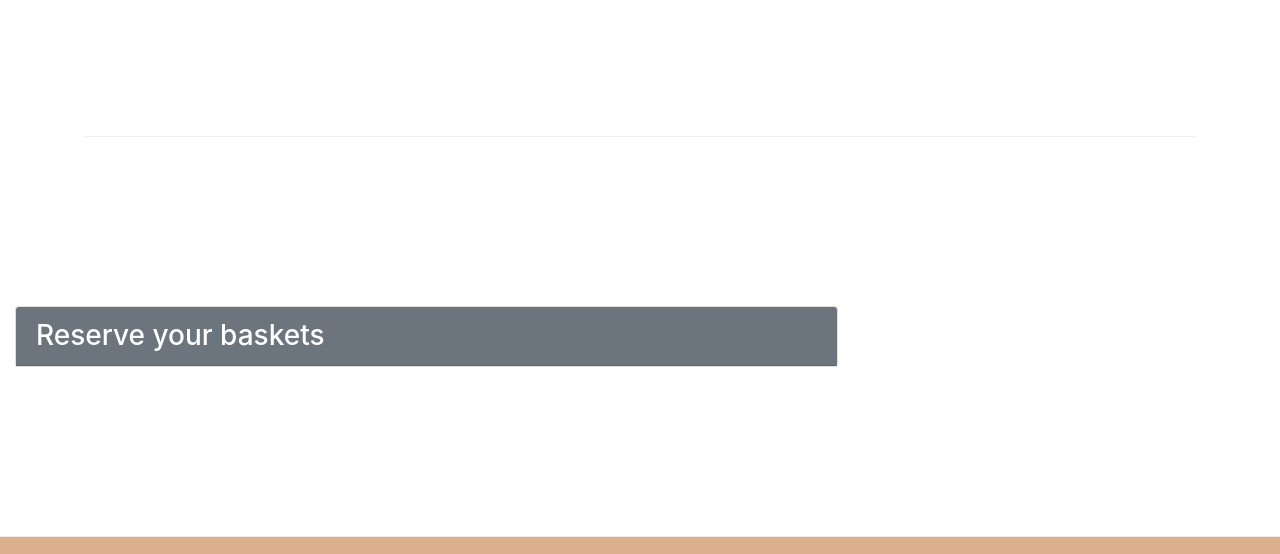
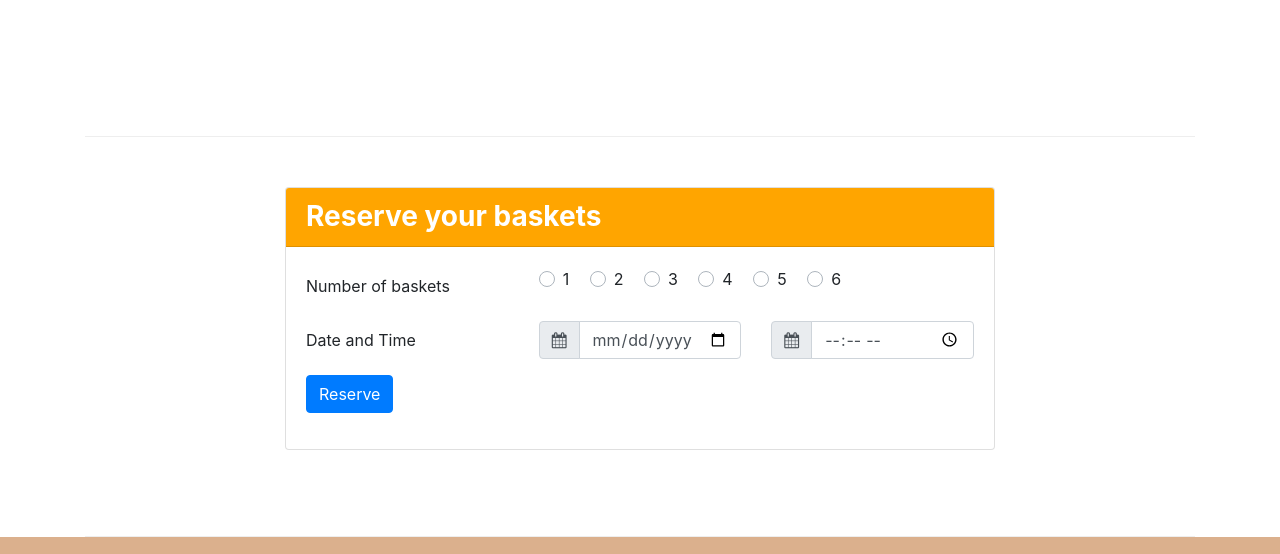
Before and after one commit to vasilis-smiris/leChocolat, a website: page index.html in a window 1280 px wide. Shown: the part 1376-1930 px from the top of the page. Drawn offline with nearby package versions, Linux system fonts and the light colour scheme.

Commit message:
Bootstrap Assignment 9 Task 1

```diff
--- a/css/styles.css
+++ b/css/styles.css
@@ -36,3 +36,4 @@ body{
     background-color:#6E3F19
 }
 tr:hover {background-color:#dbb08db0!important}
+.bg-secondary{background-color:orange!important}
--- a/index.html
+++ b/index.html
@@ -101,12 +101,65 @@
                 </div>
             </div>
         </div>
-    </div>
 
-    <div class="row row-content align-items-center">
-        <div class="col-12 col-sm-8">
-            <div class="card">
-                <h3 class="card-header bg-secondary text-white">Reserve your baskets</h3>
+        <div class="row row-content justify-content-center">
+            <div class="col-12 col-sm-8">
+                <div class="card">
+                    <h3 class="card-header bg-secondary text-white"><strong>Reserve your baskets</strong></h3>
+                    <div class="card-body">
+                        <form>
+                            <div class="form-group row">
+                                <label class="col-4 col-form-label">Number of baskets</label>
+                                <div class="col-8">
+                                    <div class="custom-control custom-radio custom-control-inline">
+                                        <input type="radio" class="custom-control-input" id="n1" name="num" value="1">
+                                        <label class="custom-control-label" for="n1">1</label>
+                                    </div>
+                                    <div class="custom-control custom-radio custom-control-inline">
+                                        <input type="radio" class="custom-control-input" id="n2" name="num" value="2">
+                                        <label class="custom-control-label" for="n2">2</label>
+                                    </div>
+                                    <div class="custom-control custom-radio custom-control-inline">
+                                        <input type="radio" class="custom-control-input" id="n3" name="num" value="3">
+                                        <label class="custom-control-label" for="n3">3</label>
+                                    </div>
+                                    <div class="custom-control custom-radio custom-control-inline">
+                                        <input type="radio" class="custom-control-input" id="n4" name="num" value="4">
+                                        <label class="custom-control-label" for="n4">4</label>
+                                    </div>
+                                    <div class="custom-control custom-radio custom-control-inline">
+                                        <input type="radio" class="custom-control-input" id="n5" name="num" value="5">
+                                        <label class="custom-control-label" for="n5">5</label>
+                                    </div>
+                                    <div class="custom-control custom-radio custom-control-inline">
+                                        <input type="radio" class="custom-control-input" id="n6" name="num" value="6">
+                                        <label class="custom-control-label" for="n6">6</label>
+                                    </div>
+                                </div>
+                            </div>
+                            <div class="form-group row">
+                                <label class="col-4 col-form-label">Date and Time</label>
+                                <div class="col-4">
+                                    <div class="input-group">
+                                        <div class="input-group-prepend"><span class="input-group-text"><i class="fa fa-calendar"></i></span></div>
+                                        <input type="date" class="form-control" name="date">
+                                    </div>
+                                </div>
+                                <div class="col-4">
+                                    <div class="input-group">
+                                        <div class="input-group-prepend"><span class="input-group-text"><i class="fa fa-calendar"></i></span></div>
+                                        <input type="time" class="form-control" name="time">
+                                    </div>
+                                </div>
+                            </div>
+                            <div class="form-group row">
+                                <div class="col-2">
+                                    <button type="submit" class="btn btn-primary">Reserve</button>
+                                </div>
+                            </div>
+                        </form>
+                    </div>
+                </div>
             </div>
         </div>
     </div>
```
